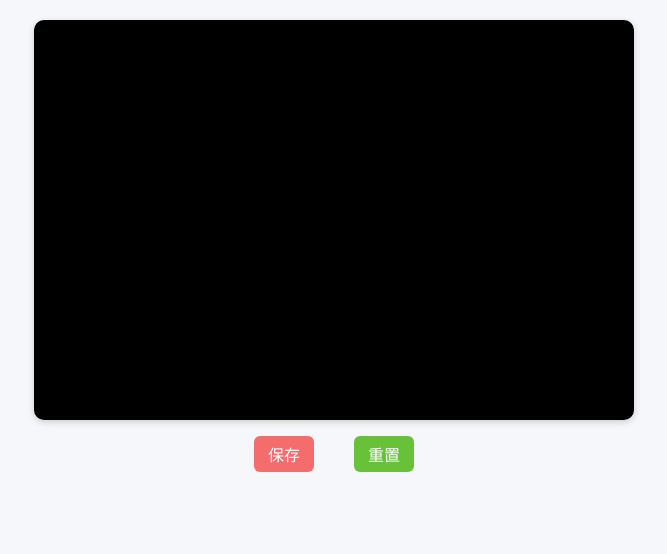
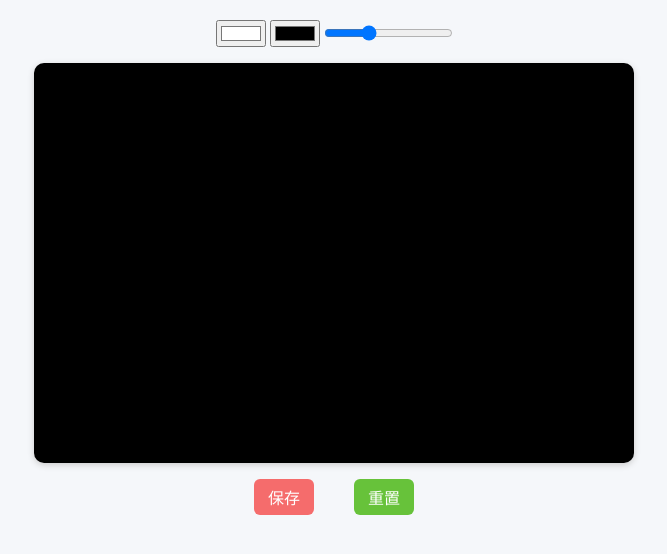
Before and after one commit to wo4188/aniplex_demo, a website built with Vite: page index.html in a window 1280 px wide. Shown: the whole page, without its empty margins (306-973 px from the left). Built offline with nearby package versions, Linux system fonts and the light colour scheme.

Commit message:
简单支持 背景色和画笔颜色|粗细 设置

```diff
--- a/index.html
+++ b/index.html
@@ -7,6 +7,11 @@
   </head>
   <body>
     <div class="container">
+      <div class="menu-bar">
+        <input type="color" id="color-picker" value="#ffffff" />
+        <input type="color" id="bg-color-picker" value="#000000" />
+        <input type="range" id="size-picker" min="1" max="10" value="4" />
+      </div>
       <canvas class="signature-canvas" width="600" height="400"></canvas>
       <div class="btn-group">
         <div class="btn save-btn">保存</div>
--- /dev/null
+++ b/src/bindStylePickers.ts
@@ -0,0 +1,57 @@
+import type { Signature } from '@/utils';
+
+type PickerEls = {
+  sizeEl: HTMLInputElement;
+  colorEl: HTMLInputElement;
+  bgColorEl: HTMLInputElement;
+};
+
+export const bindStylePickers = (signature: Signature, pickerEls: PickerEls) => {
+  const {
+    sizeEl, //
+    colorEl,
+    bgColorEl,
+  } = pickerEls;
+
+  function setSize() {
+    signature.setCtx((ctx) => {
+      ctx.lineWidth = sizeEl.valueAsNumber;
+    });
+  }
+
+  function setColor() {
+    signature.setCtx((ctx) => {
+      ctx.strokeStyle = colorEl.value;
+    });
+  }
+
+  function setBgColor() {
+    signature.setCtx((ctx) => {
+      const { width, height } = signature.canvas;
+      ctx.fillStyle = bgColorEl.value;
+      ctx.fillRect(0, 0, width, height);
+    });
+  }
+
+  function bind() {
+    setSize();
+    setColor();
+    setBgColor();
+  }
+
+  function unbind() {
+    sizeEl.removeEventListener('input', setSize);
+    colorEl.removeEventListener('input', setColor);
+    bgColorEl.removeEventListener('input', setBgColor);
+  }
+
+  bind();
+
+  sizeEl.addEventListener('input', setSize);
+  colorEl.addEventListener('input', setColor);
+  bgColorEl.addEventListener('input', setBgColor);
+
+  return {
+    unbind, //
+  };
+};
--- a/src/main.ts
+++ b/src/main.ts
@@ -1,20 +1,38 @@
 import './styles/index.css';
 
 import { Signature, isTouchDevice } from './utils';
+import { bindStylePickers } from './bindStylePickers';
 
 console.log('hello 判断为触摸设备', isTouchDevice());
 
-const canvasEl: HTMLCanvasElement | null = document.querySelector('.signature-canvas');
-const saveBtnEl = document.querySelector('.save-btn');
-const resetBtnEl = document.querySelector('.reset-btn');
+const canvasEl: HTMLCanvasElement = document.querySelector('.signature-canvas')!;
+const saveBtnEl = document.querySelector('.save-btn')!;
+const resetBtnEl = document.querySelector('.reset-btn')!;
 
-const signature = new Signature(canvasEl!, isTouchDevice());
+const signature = new Signature(canvasEl, isTouchDevice());
 
-saveBtnEl?.addEventListener('click', doSave);
-resetBtnEl?.addEventListener('click', doReset);
+saveBtnEl.addEventListener('click', doSave);
+resetBtnEl.addEventListener('click', doReset);
+
+const sizePickerEl = document.querySelector('#size-picker')! as HTMLInputElement;
+const colorPickerEl = document.querySelector('#color-picker')! as HTMLInputElement;
+const bgColorPickerEl = document.querySelector('#bg-color-picker')! as HTMLInputElement;
+const { unbind: unbindPickers } = bindStylePickers(signature, {
+  sizeEl: sizePickerEl,
+  colorEl: colorPickerEl,
+  bgColorEl: bgColorPickerEl,
+});
+
+window.addEventListener('beforeunload', () => {
+  saveBtnEl.removeEventListener('click', doSave);
+  resetBtnEl.removeEventListener('click', doReset);
+
+  unbindPickers();
+  signature.destroy();
+});
 
 function doSave() {
-  canvasEl?.toBlob((blob) => {
+  canvasEl.toBlob((blob) => {
     const dateStr = Date.now().toString();
     const link = document.createElement('a');
     link.download = `${dateStr}.png`;
```
Also changed, not shown: demoCode.js (deleted, +0 -20 lines).
